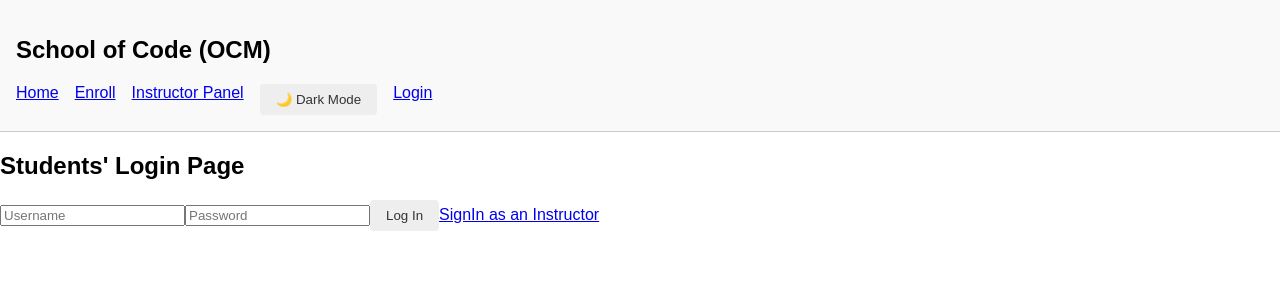
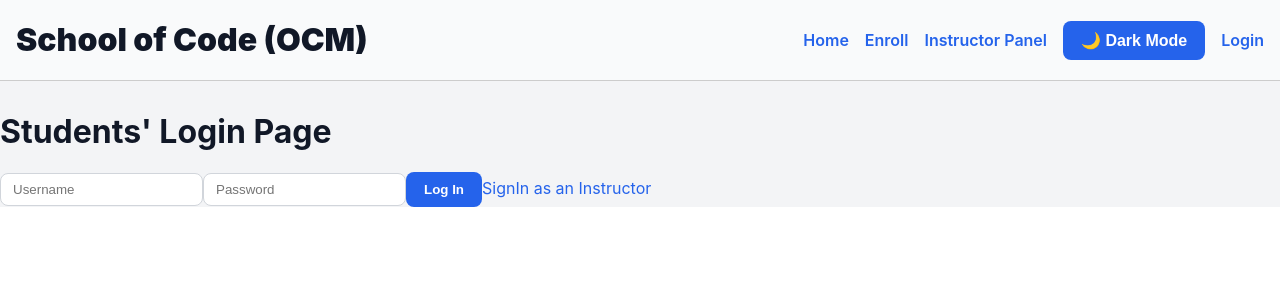
Before and after one commit to Muigai-Kiongo/Online-Course-Mngt, a React (Vite) app: page /LoginPage in a window 1280 px wide. Shown: the top 300 px of the page. Built offline with nearby package versions, Linux system fonts and the light colour scheme.

Commit message:
stylings nd classes

```diff
--- a/src/App.css
+++ b/src/App.css
@@ -1,52 +1,627 @@
-/* App.css */
-
-:root {
-  --bg-color: white;
-  --text-color: black;
-  --border-color: #ccc;
-  --header-bg: #f9f9f9;
-  --button-bg: #eee;
-  --button-color: #333;
+/* General base styles and resets */
+* {
+  box-sizing: border-box;
 }
 
-.dark {
-  --bg-color: #121212;
-  --text-color: #ffffff;
-  --border-color: #444;
-  --header-bg: #1e1e1e;
-  --button-bg: #333;
-  --button-color: #fff;
+body,
+html,
+#root {
+  margin: 0;
+  padding: 0;
+  height: 100%;
+  font-family: 'Inter', sans-serif;
+  line-height: 1.5;
+  transition: background-color 0.3s ease, color 0.3s ease;
 }
 
-body {
-  margin: 0;
-  font-family: sans-serif;
-  background-color: var(--bg-color);
-  color: var(--text-color);
+/* LIGHT THEME */
+.light {
+  background-color: #f3f4f6;
+  /* less bright than #f9fafb */
+  color: #111827;
 }
 
-header {
-  background-color: var(--header-bg);
-  border-bottom: 1px solid var(--border-color);
+.light header {
+  background-color: #f9fafb;
+  /* softened white */
+  color: #111827;
+  border-bottom: 1px solid #e5e7eb;
 }
 
-ul {
+.light a {
+  color: #2563eb;
+  text-decoration: none;
+}
+
+.light a:hover,
+.light a:focus {
+  text-decoration: none;
+  /* removed underline on hover/focus */
+  color: #1d4ed8;
+}
+
+.light button {
+  background-color: #2563eb;
+  color: white;
+  border: none;
+  border-radius: 8px;
+  padding: 10px 18px;
+  cursor: pointer;
+  font-weight: 600;
+  transition: background-color 0.3s ease;
+}
+
+.light button:hover,
+.light button:focus {
+  background-color: #1d4ed8;
+  outline: none;
+}
+
+.light input,
+.light select,
+.light textarea {
+  border: 1px solid #d1d5db;
+  border-radius: 8px;
+  padding: 8px 12px;
+  transition: border-color 0.3s ease;
+  background: #fff;
+  color: #111827;
+}
+
+.light input:focus,
+.light select:focus,
+.light textarea:focus {
+  border-color: #2563eb;
+  outline: none;
+}
+
+/* DARK THEME */
+.dark {
+  background-color: #121212;
+  color: #e4e4e7;
+}
+
+.dark header {
+  background-color: #1f2937;
+  color: #e4e4e7;
+  border-bottom: 1px solid #374151;
+}
+
+.dark a {
+  color: #60a5fa;
+  text-decoration: none;
+}
+
+.dark a:hover,
+.dark a:focus {
+  text-decoration: underline;
+  color: #3b82f6;
+}
+
+.dark button {
+  background-color: #2563eb;
+  color: white;
+  border: none;
+  border-radius: 8px;
+  padding: 10px 18px;
+  cursor: pointer;
+  font-weight: 600;
+  transition: background-color 0.3s ease;
+}
+
+.dark button:hover,
+.dark button:focus {
+  background-color: #3b82f6;
+  outline: none;
+}
+
+.dark input,
+.dark select,
+.dark textarea {
+  background: #374151;
+  border: 1px solid #4b5563;
+  border-radius: 8px;
+  padding: 8px 12px;
+  color: #d1d5db;
+  transition: border-color 0.3s ease;
+}
+
+.dark input:focus,
+.dark select:focus,
+.dark textarea:focus {
+  border-color: #60a5fa;
+  outline: none;
+}
+
+/* HEADER */
+header {
+  display: flex;
+  flex-wrap: wrap;
+  justify-content: space-between;
+  align-items: center;
+  padding: 16px 32px;
+  position: sticky;
+  top: 0;
+  z-index: 1000;
+  backdrop-filter: saturate(180%) blur(20px);
+  -webkit-backdrop-filter: saturate(180%) blur(20px);
+  user-select: none;
+  transition: background-color 0.3s ease, color 0.3s ease;
+}
+
+header h2 {
+  font-weight: 900;
+  font-size: 1.75rem;
+  margin: 0;
+  color: inherit;
+}
+
+header ul {
   list-style: none;
   display: flex;
-  gap: 1rem;
+  align-items: center;
+  gap: 24px;
+  margin: 0;
   padding: 0;
-  margin: 0;
 }
 
-button {
-  background-color: var(--button-bg);
-  color: var(--button-color);
-  border: none;
-  padding: 0.5rem 1rem;
-  cursor: pointer;
-  border-radius: 4px;
+header ul li {
+  display: flex;
+  align-items: center;
+  gap: 6px;
+  font-weight: 600;
+  font-size: 1rem;
+  color: inherit;
 }
 
-button:hover {
-  opacity: 0.8;
+header ul li button {
+  font-size: 1rem;
+  font-weight: 600;
+  background: none;
+  color: inherit;
+  border: none;
+  cursor: pointer;
+  transition: color 0.3s ease;
+  padding: 4px 10px;
+  border-radius: 8px;
 }
+
+header ul li button:hover,
+header ul li button:focus {
+  background-color: rgba(37, 99, 235, 0.2);
+  outline: none;
+}
+
+/* USER INITIAL CIRCLE */
+header ul li>div {
+  width: 28px;
+  height: 28px;
+  background: #2563eb;
+  color: white;
+  border-radius: 50%;
+  font-weight: 700;
+  display: flex;
+  align-items: center;
+  justify-content: center;
+  text-transform: uppercase;
+  font-size: 1.1rem;
+  user-select: none;
+}
+
+/* MAIN */
+main {
+  padding: 24px 32px;
+  max-width: 1200px;
+  margin: 0 auto;
+}
+
+/* Ensure dark mode coverage expands course container area to full viewport height */
+.dark main {
+  min-height: 100vh;
+  display: flex;
+  flex-direction: column;
+}
+
+/* Also ensure dark mode background covers full viewport height */
+.dark .course-list {
+  flex-grow: 1;
+}
+
+/* COURSE LIST */
+.course-list {
+  display: grid;
+  grid-template-columns: repeat(auto-fill, minmax(280px, 1fr));
+  gap: 24px;
+  margin-top: 24px;
+}
+
+/* IMPROVED COURSE CARD CONTAINER AND TEXT */
+.courseCard {
+  background: rgba(255, 255, 255, 0.85);
+  border-radius: 20px;
+  box-shadow: 0 8px 20px rgba(0, 0, 0, 0.12);
+  overflow: hidden;
+  display: flex;
+  flex-direction: column;
+  transition: box-shadow 0.4s cubic-bezier(0.4, 0, 0.2, 1), transform 0.3s ease;
+  cursor: pointer;
+  color: #111827;
+  backdrop-filter: saturate(180%) blur(12px);
+}
+
+.dark .courseCard {
+  background: rgba(30, 33, 55, 0.75);
+  color: #e4e4e7;
+  box-shadow: 0 10px 25px rgba(0, 0, 0, 0.7);
+}
+
+.courseCard:hover,
+.courseCard:focus-within {
+  box-shadow: 0 18px 40px rgba(0, 0, 0, 0.3);
+  transform: translateY(-8px);
+  outline: none;
+  text-decoration: none;
+  /* Remove underline on any text in hover */
+}
+
+.courseCard a {
+  color: inherit;
+  text-decoration: none;
+  display: flex;
+  flex-direction: column;
+  height: 100%;
+}
+
+/* Thumbnail image styling */
+.courseCard img.thumbnail {
+  width: 100%;
+  height: 160px;
+  object-fit: cover;
+  border-bottom: 1.5px solid rgba(0, 0, 0, 0.05);
+  border-top-left-radius: 20px;
+  border-top-right-radius: 20px;
+  transition: transform 0.3s ease;
+}
+
+.courseCard:hover img.thumbnail,
+.courseCard:focus-within img.thumbnail {
+  transform: scale(1.05);
+}
+
+/* Course title */
+.courseCard h2 {
+  font-size: 1.35rem;
+  font-weight: 800;
+  margin: 16px 20px 8px;
+  line-height: 1.2;
+}
+
+/* Instructor, Category, Duration, Rating text styles */
+.instructor,
+.category,
+.duration,
+.rating {
+  font-size: 0.95rem;
+  font-weight: 600;
+  margin: 2px 20px 6px;
+  color: #6b7280;
+  transition: color 0.3s ease;
+}
+
+.dark .instructor,
+.dark .category,
+.dark .duration,
+.dark .rating {
+  color: #9ca3af;
+}
+
+/* Distinct colors for category and ratings for user clarity */
+.category {
+  font-weight: 700;
+  color: #2563eb;
+}
+
+.dark .category {
+  color: #93c5fd;
+}
+
+.rating {
+  color: #f59e0b;
+  font-weight: 700;
+}
+
+.dark .rating {
+  color: #fbbf24;
+}
+
+/* Make the entire card's text spacing consistent */
+.courseCard p {
+  margin: 0 20px 8px 20px;
+  letter-spacing: 0.01em;
+}
+
+/* SEARCH BAR */
+.search-bar {
+  margin: 16px 0;
+  max-width: 400px;
+}
+
+.search-input {
+  width: 100%;
+  padding: 10px 16px;
+  border-radius: 12px;
+  border: 1px solid #d1d5db;
+  font-size: 1rem;
+  outline-offset: 2px;
+  transition: border-color 0.3s ease;
+  color: inherit;
+  background-color: inherit;
+}
+
+.search-input::placeholder {
+  color: #9ca3af;
+}
+
+.search-input:focus {
+  border-color: #2563eb;
+  outline: none;
+}
+
+/* CATEGORY FILTER */
+.filter-container {
+  display: flex;
+  flex-wrap: wrap;
+  gap: 12px;
+  margin-bottom: 16px;
+}
+
+.filter-button {
+  background-color: transparent;
+  color: #374151;
+  border: 2px solid #9ca3af;
+  cursor: pointer;
+  font-weight: 600;
+  font-size: 0.9rem;
+  border-radius: 20px;
+  padding: 8px 18px;
+  transition: background-color 0.3s ease, color 0.3s ease, border-color 0.3s ease;
+}
+
+/* Distinct style for active filter button */
+.filter-button.selected {
+  background-color: #1e40af;
+  /* darker, rich blue */
+  color: white;
+  border-color: #1e40af;
+  box-shadow: 0 0 8px rgb(30 64 175 / 0.6);
+  font-weight: 700;
+  transition: background-color 0.3s ease, box-shadow 0.3s ease;
+}
+
+.filter-button.selected:hover,
+.filter-button.selected:focus {
+  background-color: #4338ca;
+  /* richer blue on hover */
+  border-color: #4338ca;
+  box-shadow: 0 0 12px rgb(67 56 202 / 0.8);
+  outline: none;
+}
+
+.filter-button:hover,
+.filter-button:focus {
+  background-color: #2563eb;
+  color: white;
+  border-color: #2563eb;
+  outline: none;
+}
+
+/* ENROLLMENT PAGE */
+.container {
+  padding: 24px;
+  max-width: 800px;
+  margin: 0 auto;
+}
+
+h2 {
+  font-size: 2rem;
+  margin-bottom: 16px;
+}
+
+/* CourseDetailsPage styles */
+main h1 {
+  font-size: 2rem;
+  margin-bottom: 16px;
+}
+
+main h2 {
+  font-size: 1.5rem;
+  margin-top: 24px;
+  margin-bottom: 8px;
+}
+
+main p {
+  margin: 8px 0;
+}
+
+.course-thumbnail {
+  width: 100%;
+  max-width: 640px;
+  max-height: 360px;
+  object-fit: cover;
+  border-radius: 16px;
+  margin: 16px 0;
+  box-shadow: 0 6px 12px rgba(0, 0, 0, 0.1);
+}
+
+/* Buttons for CourseDetailsPage */
+.enroll-button,
+.back-button {
+  margin-top: 16px;
+  background-color: #2563eb;
+  color: white;
+  border: none;
+  border-radius: 12px;
+  padding: 10px 20px;
+  cursor: pointer;
+  transition: background-color 0.3s ease;
+}
+
+.enroll-button:disabled {
+  background-color: #9ca3af;
+  cursor: not-allowed;
+}
+
+.enroll-button:hover:not(:disabled),
+.back-button:hover {
+  background-color: #1d4ed8;
+  outline: none;
+}
+
+/* EnrollmentPage styles */
+.no-enrolled {
+  font-size: 1.2rem;
+  color: #6b7280;
+}
+
+.enrollment-list {
+  display: grid;
+  grid-template-columns: repeat(auto-fill, minmax(280px, 1fr));
+  gap: 16px;
+}
+
+.enrolled-course {
+  display: flex;
+  background-color: rgba(255, 255, 255, 0.85);
+  border-radius: 16px;
+  box-shadow: 0 4px 12px rgba(0, 0, 0, 0.1);
+  overflow: hidden;
+  align-items: center;
+  padding: 2rem;
+  color: inherit;
+}
+
+.dark .enrolled-course {
+  background-color: rgba(30, 33, 55, 0.75);
+  box-shadow: 0 6px 14px rgba(0, 0, 0, 0.7);
+  color: #e4e4e7;
+}
+
+.enrolled-course img {
+  width: 60px;
+  height: auto;
+  object-fit: cover;
+  border-radius: 12px;
+  flex-shrink: 0;
+}
+
+.enrolled-course-info {
+  flex-grow: 1;
+  margin-left: 16px;
+}
+
+.enrolled-course-title {
+  margin: 0 0 4px;
+  font-weight: 700;
+  font-size: 1.25rem;
+}
+
+.enrolled-course-instructor {
+  margin: 0;
+  font-weight: 500;
+  color: #6b7280;
+}
+
+.dark .enrolled-course-instructor {
+  color: #9ca3af;
+}
+
+/* RESPONSIVE BEHAVIOR */
+
+/* MOBILE: ≤ 640px */
+@media (max-width: 640px) {
+  header {
+    flex-direction: column;
+    align-items: flex-start;
+    gap: 12px;
+    padding: 16px;
+  }
+
+  header h2 {
+    font-size: 1.5rem;
+  }
+
+  header ul {
+    flex-wrap: wrap;
+    gap: 12px;
+  }
+
+  main {
+    padding: 16px;
+  }
+
+  .course-list {
+    grid-template-columns: 1fr;
+    gap: 16px;
+  }
+
+  .enrollment-list {
+    grid-template-columns: 1fr;
+    gap: 16px;
+  }
+
+  .search-bar {
+    max-width: 100%;
+  }
+
+  .filter-container {
+    justify-content: flex-start;
+    gap: 8px;
+  }
+}
+
+/* TABLET: 641px - 1023px */
+@media (min-width: 641px) and (max-width: 1023px) {
+
+  header {
+    padding: 16px 24px;
+  }
+
+  header h2 {
+    font-size: 1.75rem;
+  }
+
+  main {
+    padding: 20px 28px;
+  }
+
+  .course-list {
+    grid-template-columns: repeat(2, 1fr);
+  }
+
+  .enrollment-list {
+    grid-template-columns: repeat(2, 1fr);
+  }
+}
+
+/* DESKTOP: 1024px+ */
+@media (min-width: 1024px) {
+  header {
+    padding: 16px 32px;
+  }
+
+  header h2 {
+    font-size: 2rem;
+  }
+
+  main {
+    padding: 24px 32px;
+  }
+
+  .course-list {
+    grid-template-columns: repeat(3, 1fr);
+  }
+
+  .enrollment-list {
+    grid-template-columns: repeat(3, 1fr);
+  }
+}
--- a/src/components/student/EnrollmentPage.jsx
+++ b/src/components/student/EnrollmentPage.jsx
@@ -22,6 +22,7 @@ export default function EnrollmentPage({ enrolledCourseIds }) {
                 alt={`${course.title} course thumbnail`}
                 loading="lazy"
                 decoding="async"
+                className="enrolled-course-thumbnail"
               />
               <div className="enrolled-course-info">
                 <h3 className="enrolled-course-title">{course.title}</h3>
```
Also changed, not shown: src/components/student/CourseDetailsPage.jsx (+6 -8 lines).
